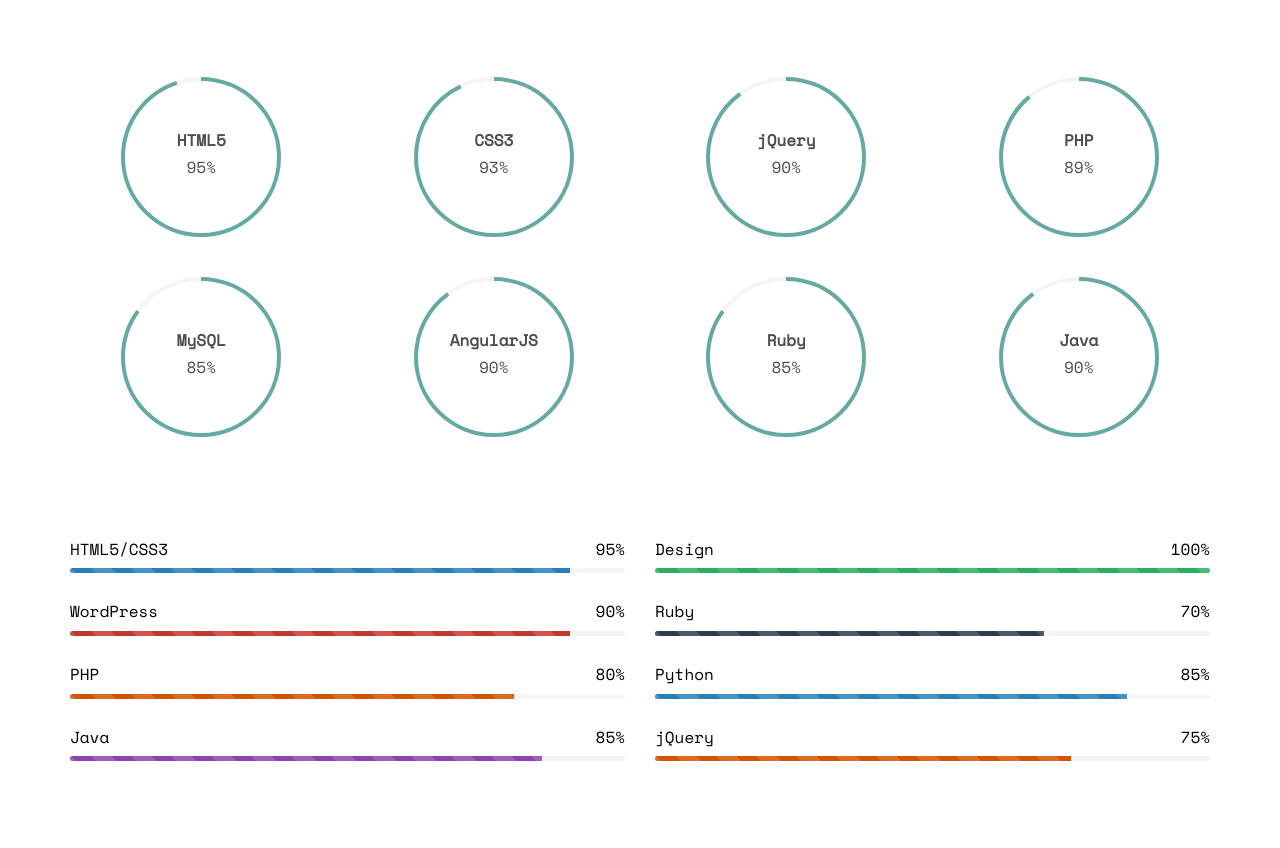
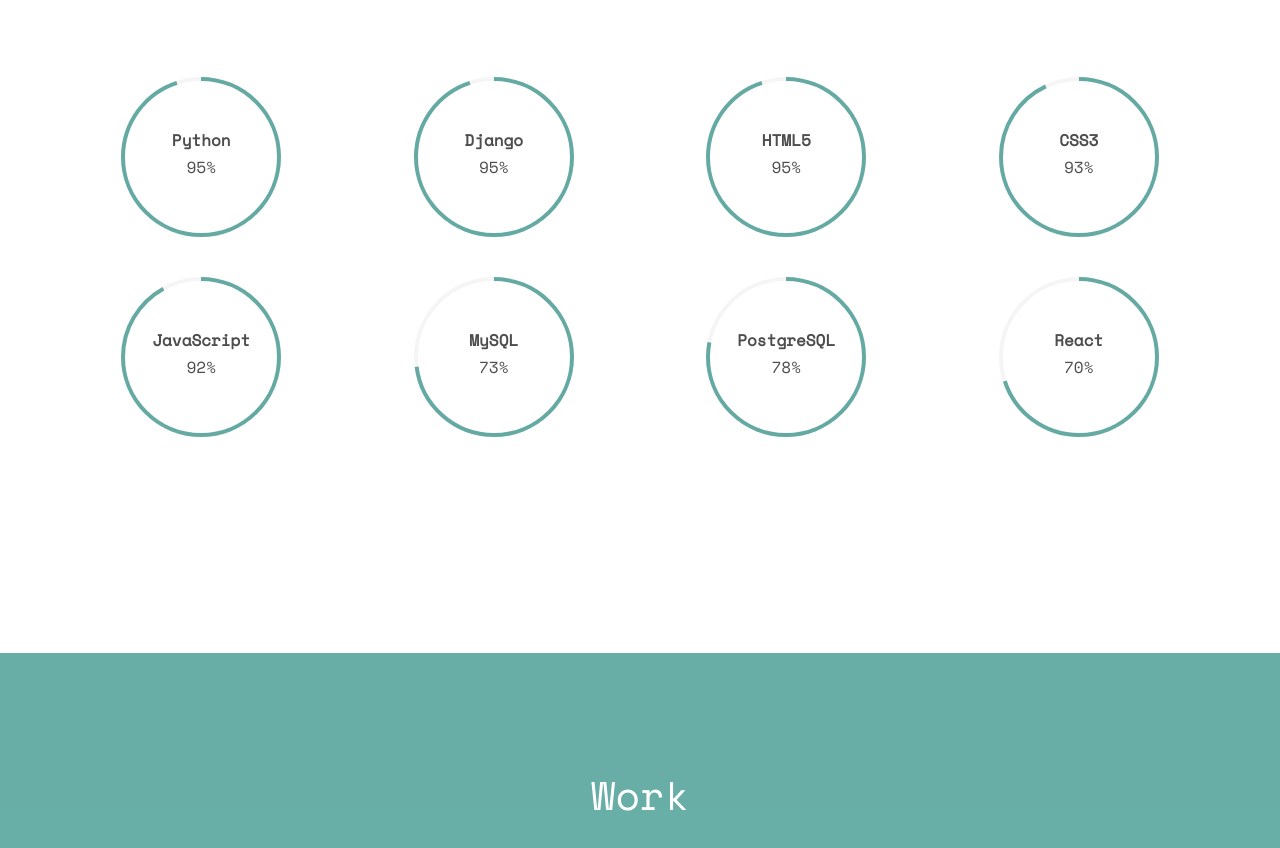
Before and after one commit to MidlajN/PortFolio, a plain HTML site: page index.html in a window 1280 px wide. Shown: the part 3765-4613 px from the top of the page. Drawn offline with nearby package versions, Linux system fonts and the light colour scheme; files whose address does not match are found by name.

Commit message:
PortFolio : Content Modification part2

```diff
--- a/index.html
+++ b/index.html
@@ -293,32 +293,32 @@
 			</div>
 			<div class="row row-pb-md">
 				<div class="col-md-3 col-sm-6 col-xs-12 text-center">
+					<div class="chart" data-percent="95"><span><strong>Python</strong>95%</span></div>
+				</div>
+				<div class="col-md-3 col-sm-6 col-xs-12 text-center">
+					<div class="chart" data-percent="95"><span><strong>Django</strong>95%</span></div>
+				</div>
+				<div class="col-md-3 col-sm-6 col-xs-12 text-center">
 					<div class="chart" data-percent="95"><span><strong>HTML5</strong>95%</span></div>
 				</div>
+
 				<div class="col-md-3 col-sm-6 col-xs-12 text-center">
 					<div class="chart" data-percent="93"><span><strong>CSS3</strong>93%</span></div>
 				</div>
 				<div class="col-md-3 col-sm-6 col-xs-12 text-center">
-					<div class="chart" data-percent="90"><span><strong>jQuery</strong>90%</span></div>
-				</div>
-
-				<div class="col-md-3 col-sm-6 col-xs-12 text-center">
-					<div class="chart" data-percent="89"><span><strong>PHP</strong>89%</span></div>
+					<div class="chart" data-percent="92"><span><strong>JavaScript</strong>92%</span></div>
 				</div>
 				<div class="col-md-3 col-sm-6 col-xs-12 text-center">
-					<div class="chart" data-percent="85"><span><strong>MySQL</strong>85%</span></div>
+					<div class="chart" data-percent="73"><span><strong>MySQL</strong>73%</span></div>
 				</div>
 				<div class="col-md-3 col-sm-6 col-xs-12 text-center">
-					<div class="chart" data-percent="90"><span><strong>AngularJS</strong>90%</span></div>
+					<div class="chart" data-percent="78"><span><strong>PostgreSQL</strong>78%</span></div>
 				</div>
 				<div class="col-md-3 col-sm-6 col-xs-12 text-center">
-					<div class="chart" data-percent="85"><span><strong>Ruby</strong>85%</span></div>
-				</div>
-				<div class="col-md-3 col-sm-6 col-xs-12 text-center">
-					<div class="chart" data-percent="90"><span><strong>Java</strong>90%</span></div>
+					<div class="chart" data-percent="70"><span><strong>React</strong>70%</span></div>
 				</div>
 			</div>
-			<div class="row">
+			<!-- <div class="row">
 				<div class="col-md-6">
 					<div class="progress-wrap">
 						<h3><span class="name-left">HTML5/CSS3</span><span class="value-right">95%</span></h3>
@@ -387,7 +387,7 @@
 						</div>
 					</div>
 				</div>
-			</div>
+			</div> -->
 		</div>
 	</div>
 
```
